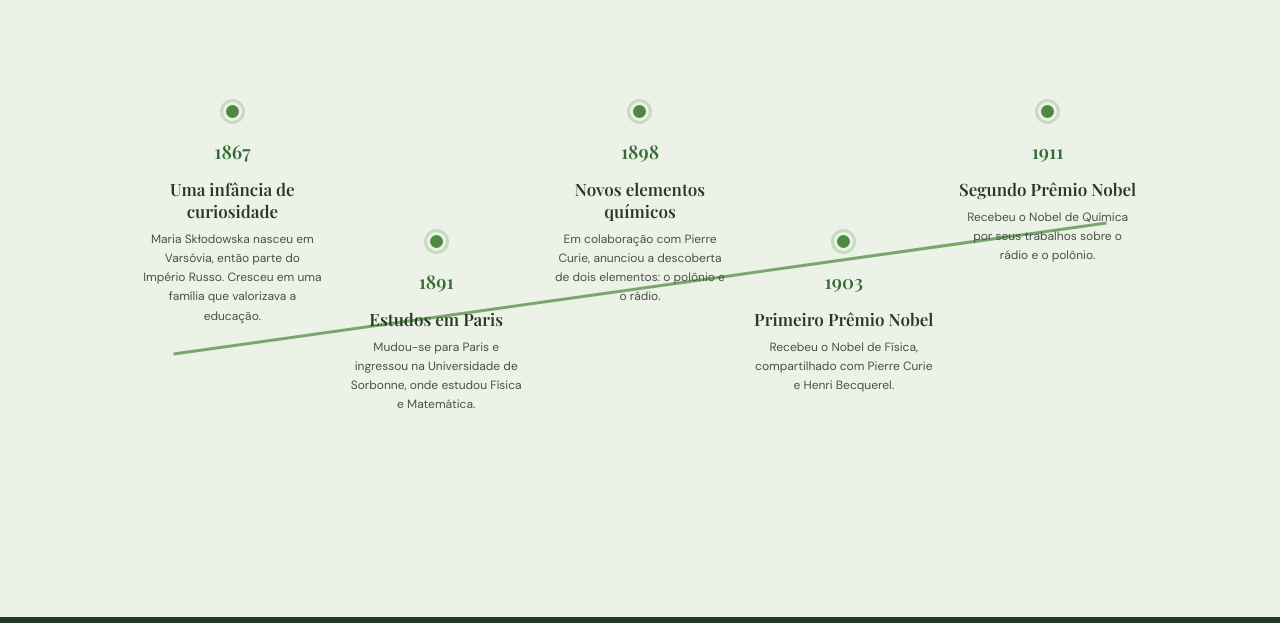
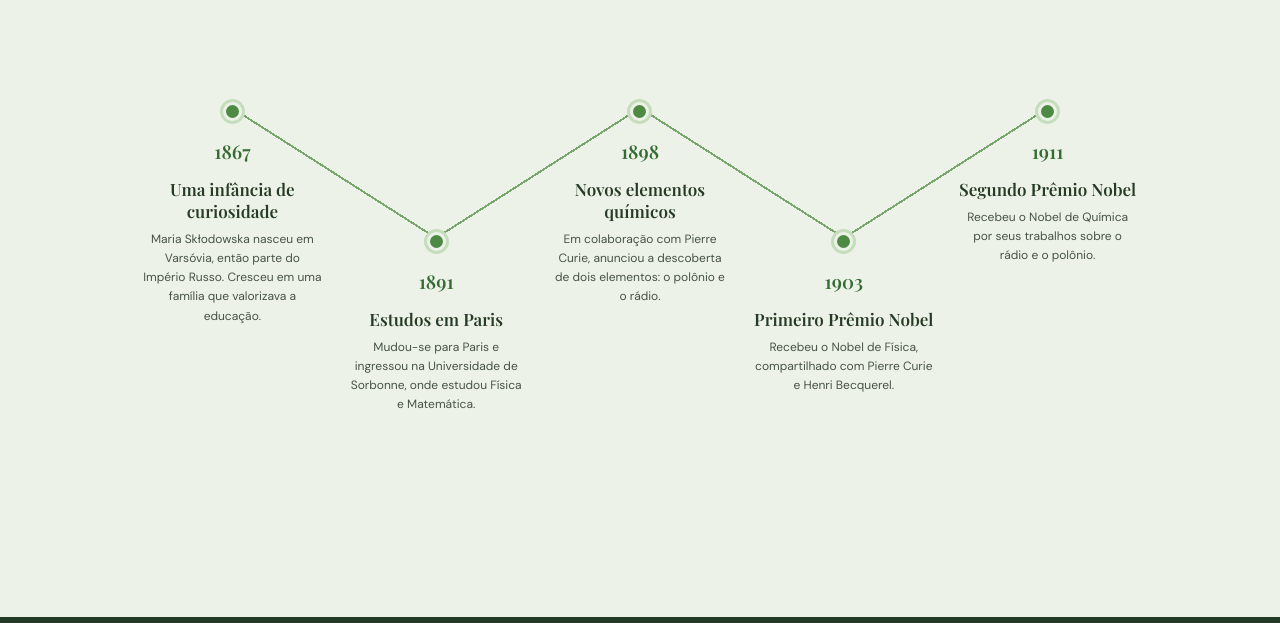
Before and after one commit to lucasjoselucas082-ux/SITE_SNCT, a plain HTML site: page index.html in a window 1280 px wide. Shown: the part 1247-1870 px from the top of the page. Drawn offline with nearby package versions, Linux system fonts and the light colour scheme; a web font is replaced by a local one.

Commit message:
ligando os pontos

```diff
--- a/style.css
+++ b/style.css
@@ -35,7 +35,9 @@ button {
     font: inherit;
 }
 
-/* CABEÇALHO E NAVEGAÇÃO */
+/* =========================================
+   CABEÇALHO E NAVEGAÇÃO
+========================================= */
 
 .site-header {
     min-height: 68px;
@@ -109,7 +111,9 @@ button {
     min-height: calc(100vh - 180px);
 }
 
-/* SISTEMA DE ABAS */
+/* =========================================
+   SISTEMA DE ABAS
+========================================= */
 
 .tab-panel {
     display: none;
@@ -159,7 +163,9 @@ button {
     }
 }
 
-/* APRESENTAÇÃO */
+/* =========================================
+   APRESENTAÇÃO
+========================================= */
 
 .hero {
     min-height: 430px;
@@ -294,7 +300,9 @@ button {
     display: none;
 }
 
-/* SEÇÕES GERAIS */
+/* =========================================
+   SEÇÕES GERAIS
+========================================= */
 
 .section-shell {
     padding: 60px 10%;
@@ -352,7 +360,9 @@ button {
     background: var(--paper);
 }
 
-/* LINHA DO TEMPO DIAGONAL */
+/* =========================================
+   LINHA DO TEMPO - COMPUTADORES
+========================================= */
 
 .timeline {
     position: relative;
@@ -365,17 +375,7 @@ button {
     padding: 100px 10px;
 }
 
-.timeline::before {
-    content: "";
-    position: absolute;
-    left: 4%;
-    top: 50%;
-    width: 92%;
-    height: 3px;
-    background: #78a66c;
-    transform: rotate(-8deg);
-    transform-origin: center;
-}
+/* ELEMENTOS DA LINHA DO TEMPO */
 
 .timeline-item {
     position: relative;
@@ -388,6 +388,8 @@ button {
     min-height: 240px;
 }
 
+/* POSIÇÃO DOS ACONTECIMENTOS */
+
 .timeline-item:nth-child(odd) {
     transform: translateY(-65px);
 }
@@ -396,14 +398,11 @@ button {
     transform: translateY(65px);
 }
 
-.timeline-item .year {
-    font: 600 19px "Playfair Display", serif;
-    color: var(--wine-dark);
-    margin-bottom: 14px;
-}
+/* CÍRCULOS */
 
 .timeline-item::before {
     content: "";
+    position: relative;
     width: 13px;
     height: 13px;
     flex-shrink: 0;
@@ -412,12 +411,68 @@ button {
     border: 3px solid var(--paper);
     box-shadow: 0 0 0 3px #c5ddbd;
     margin-bottom: 17px;
-    z-index: 2;
+    z-index: 3;
 }
+
+/* ELEMENTO EXTRA DO HTML */
 
 .timeline-dot {
     display: none;
 }
+
+/* ANOS */
+
+.timeline-item .year {
+    font: 600 19px "Playfair Display", serif;
+    color: var(--wine-dark);
+    margin-bottom: 14px;
+}
+
+/* CONECTORES ENTRE OS PONTOS */
+
+.timeline-item::after {
+    content: "";
+    position: absolute;
+    left: 50%;
+    width: calc(100% + 15px);
+    height: 130px;
+    pointer-events: none;
+    z-index: 0;
+}
+
+/* LIGAÇÃO DO PONTO SUPERIOR AO INFERIOR */
+
+.timeline-item:nth-child(odd)::after {
+    top: 6.5px;
+
+    background:
+        linear-gradient(to top right,
+            transparent calc(50% - 1px),
+            #78a66c calc(50% - 1px),
+            #78a66c calc(50% + 1px),
+            transparent calc(50% + 1px));
+}
+
+/* LIGAÇÃO DO PONTO INFERIOR AO SUPERIOR */
+
+.timeline-item:nth-child(even)::after {
+    top: -123.5px;
+
+    background:
+        linear-gradient(to bottom right,
+            transparent calc(50% - 1px),
+            #78a66c calc(50% - 1px),
+            #78a66c calc(50% + 1px),
+            transparent calc(50% + 1px));
+}
+
+/* ÚLTIMO PONTO SEM CONECTOR */
+
+.timeline-item:last-child::after {
+    display: none;
+}
+
+/* TÍTULOS E DESCRIÇÕES */
 
 .timeline-item h3 {
     font: 600 17px "Playfair Display", serif;
@@ -434,7 +489,9 @@ button {
     line-height: 1.6;
 }
 
-/* DESCOBERTAS */
+/* =========================================
+   DESCOBERTAS
+========================================= */
 
 .discovery {
     padding: 65px 10%;
@@ -491,7 +548,9 @@ button {
     margin-top: 22px;
 }
 
-/* ÁREA DA EXPERIÊNCIA INTERATIVA */
+/* =========================================
+   EXPERIÊNCIA INTERATIVA
+========================================= */
 
 .game-section {
     background: var(--paper);
@@ -657,7 +716,9 @@ button {
     font-size: 11px;
 }
 
-/* MECÂNICAS */
+/* =========================================
+   MECÂNICAS
+========================================= */
 
 .mechanics {
     display: grid;
@@ -690,7 +751,9 @@ button {
     color: var(--muted);
 }
 
-/* QUESTIONÁRIO */
+/* =========================================
+   QUESTIONÁRIO
+========================================= */
 
 .quiz-section {
     margin-top: 55px;
@@ -774,7 +837,9 @@ button {
     display: none;
 }
 
-/* REPRESENTATIVIDADE */
+/* =========================================
+   REPRESENTATIVIDADE
+========================================= */
 
 .women {
     background: var(--surface);
@@ -816,7 +881,9 @@ button {
     color: var(--wine-dark);
 }
 
-/* SOBRE O PROJETO */
+/* =========================================
+   SOBRE O PROJETO
+========================================= */
 
 .project-section {
     padding: 65px 10%;
@@ -864,7 +931,9 @@ button {
     color: #ffffff;
 }
 
-/* RODAPÉ */
+/* =========================================
+   RODAPÉ
+========================================= */
 
 .footer {
     padding: 28px 6% 17px;
@@ -891,9 +960,12 @@ button {
     font-size: 11px;
 }
 
-/* TABLETS */
+/* =========================================
+   SITUAÇÃO 2 - TABLETS
+========================================= */
 
 @media (max-width: 850px) {
+
     .site-header {
         padding: 0 5%;
     }
@@ -940,13 +1012,17 @@ button {
         grid-template-columns: repeat(2, 1fr);
     }
 
+    /* LINHA DO TEMPO EM TABLETS */
+
     .timeline {
         grid-template-columns: repeat(3, minmax(0, 1fr));
         row-gap: 30px;
         padding: 50px 5px;
     }
 
-    .timeline::before {
+    /* DESATIVA OS CONECTORES DIAGONAIS */
+
+    .timeline-item::after {
         display: none;
     }
 
@@ -959,9 +1035,12 @@ button {
     }
 }
 
-/* CELULARES */
+/* =========================================
+   SITUAÇÃO 3 - CELULARES
+========================================= */
 
 @media (max-width: 620px) {
+
     .hero {
         grid-template-columns: 1fr;
         padding: 42px 7%;
@@ -1005,24 +1084,37 @@ button {
         margin-top: 10px;
     }
 
-    /* LINHA DO TEMPO EM CELULARES */
+    /* LINHA DO TEMPO VERTICAL */
 
     .timeline {
+        display: grid;
         grid-template-columns: 1fr;
         gap: 28px;
         padding: 15px 0;
         margin: 25px auto;
     }
 
+    /* LINHA VERTICAL DOS CÍRCULOS */
+
     .timeline::before {
+        content: "";
         display: block;
+        position: absolute;
         left: 7px;
         top: 5px;
         bottom: 5px;
         width: 2px;
         height: auto;
-        transform: none;
+        background: #78a66c;
     }
+
+    /* REMOVE OS CONECTORES DIAGONAIS */
+
+    .timeline-item::after {
+        display: none;
+    }
+
+    /* ORGANIZAÇÃO DOS ACONTECIMENTOS */
 
     .timeline-item,
     .timeline-item:nth-child(n) {
@@ -1035,16 +1127,16 @@ button {
         transform: none;
     }
 
+    .timeline-item::before {
+        grid-column: 1;
+        grid-row: 1 / span 3;
+        margin: 5px 0 0;
+    }
+
     .timeline-item .year {
         grid-column: 2;
         font-size: 17px;
         margin: 0 0 5px;
-    }
-
-    .timeline-item::before {
-        grid-column: 1;
-        grid-row: 1 / span 3;
-        margin: 5px 0 0;
     }
 
     .timeline-item h3,
@@ -1056,6 +1148,8 @@ button {
     .timeline-item h3 {
         font-size: 17px;
     }
+
+    /* DEMAIS SEÇÕES */
 
     .discovery-cards,
     .women-grid {
```
